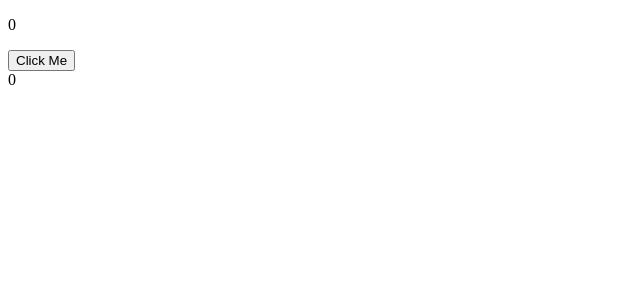
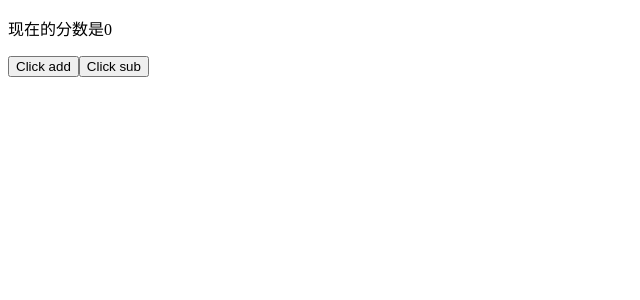
Before and after one commit to luoxiapeng/React-Hooks-demo, a React (Create React App) app: page / in a window 1280 px wide. Shown: the top 300 px of the page, without its empty margins (0-640 px from the left). Built offline with nearby package versions, Linux system fonts and the light colour scheme.

Commit message:
useReducer

```diff
--- a/src/index.js
+++ b/src/index.js
@@ -1,7 +1,8 @@
 import React from 'react';
 import ReactDOM from 'react-dom';
 // import App from './App';
-import Example from './Example';
+// import Example from './Example';
+import Example from './useReducer'
 
 
 
--- /dev/null
+++ b/src/useReducer.js
@@ -0,0 +1,24 @@
+import React,{useReducer} from 'react';
+
+function Example() {
+  const [count, dispatch] = useReducer((state,action)=>{
+    switch (action) {
+      case 'add':
+         return state+1
+      case 'sub':
+          return state-1
+      default:
+        return state;
+    }
+  },0)
+  return(
+    <div>
+      <p>现在的分数是{count}</p>
+      <button onClick={()=>dispatch('add')}>Click add</button>
+      <button onClick={()=>dispatch('sub')}>Click sub</button>
+    </div>
+  )
+
+}
+
+export default Example
```
